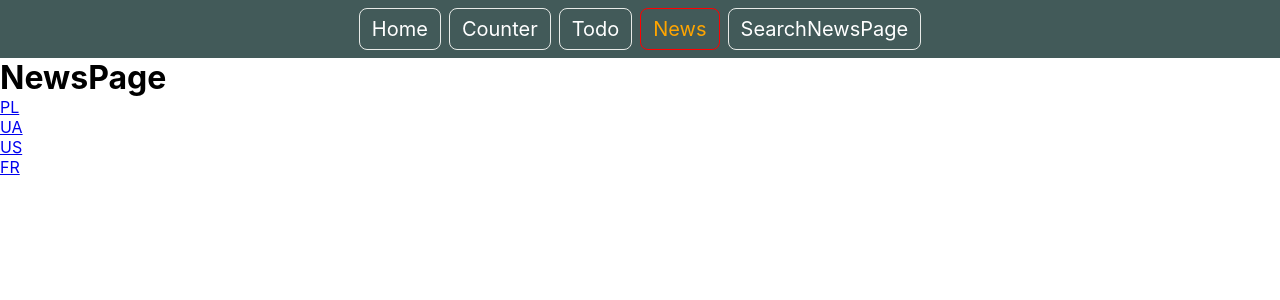
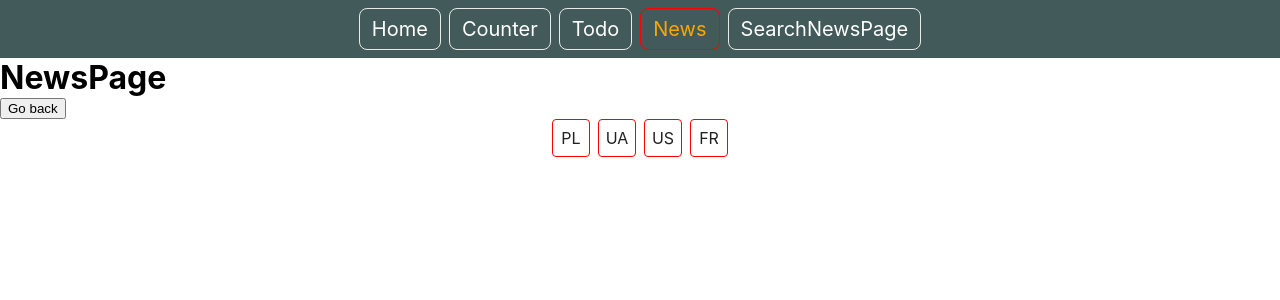
Before and after one commit to Volodymyr-Benkovskyy/volodymyr-react-lessons, a React (Create React App) app: page /news in a window 1280 px wide. Shown: the top 300 px of the page. Built offline with nearby package versions, Linux system fonts and the light colour scheme.

Commit message:
creation and application pagination, state

```diff
--- a/src/components/CountryNews/CountryNews.jsx
+++ b/src/components/CountryNews/CountryNews.jsx
@@ -27,3 +27,7 @@ const CountryNews = () => {
 };
 
 export default CountryNews;
+
+
+
+// CountryNewsNav
--- /dev/null
+++ b/src/components/CountryNewsNav/CountryNewsNav.jsx
@@ -0,0 +1,65 @@
+import { NavLink, useLocation, useNavigate } from "react-router-dom";
+
+import clsx from "clsx";
+import s from "./CountryNewsNav.module.scss";
+
+const CountryNewsNav = () => {
+  const location = useLocation(); // {pathname: "/news", search: "", hash: "", state: lastLocation}
+  return (
+    <ul className={s.list}>
+      <li>
+        <NavLink
+          className={({ isActive }) => clsx(s.link, isActive && s.active)}
+          to="pl"
+          state={location.state}
+        >
+          PL
+        </NavLink>
+      </li>
+      <li>
+        {/* {pathname: "/news", search: "", hash: "", state: laastLocation} */}
+        <NavLink
+          className={({ isActive }) => clsx(s.link, isActive && s.active)}
+          to="ua" // {pathname: "/news/ua", search: "", hash: "", state: null}
+          state={location.state} // lastLocation
+        >
+          UA
+        </NavLink>
+      </li>
+      <li>
+        <NavLink
+          className={({ isActive }) => clsx(s.link, isActive && s.active)}
+          to="us"
+          state={location.state}
+        >
+          US
+        </NavLink>
+      </li>
+      <li>
+        <NavLink
+          className={({ isActive }) => clsx(s.link, isActive && s.active)}
+          to="fr"
+          state={location.state}
+        >
+          FR
+        </NavLink>
+      </li>
+    </ul>
+  );
+};
+
+export default CountryNewsNav;
+
+// const GoBackButton = () => {
+//   const navigate = useNavigate();
+//   const location = useLocation();
+//   return (
+//     <button
+//       onClick={() => {
+//         navigate(location.state);
+//       }}
+//     >
+//       GoBack
+//     </button>
+//   );
+// };
--- /dev/null
+++ b/src/components/CountryNewsNav/CountryNewsNav.module.scss
@@ -0,0 +1,28 @@
+.list {
+    display: flex;
+    margin: 0 auto;
+    justify-content: center;
+    column-gap: 8px;
+}
+
+.link {
+    display: flex;
+    align-items: center;
+    justify-content: center;
+    width: 36px;
+    height: 36px;
+    font-size: 16px;
+    color: #212121;
+    text-decoration: none;
+    border: 1px solid red;
+    border-radius: 4px;
+    transform: scale(1);
+    transition: all 0.3s linear;
+}
+
+.active {
+    border-color: orange;
+    color: green;
+    font-weight: 700;
+    transform: scale(1.1);
+}
--- a/src/components/NewsList/NewsList.module.scss
+++ b/src/components/NewsList/NewsList.module.scss
@@ -1,5 +1,17 @@
 .fotonews {
     height: auto;
     width: 500px;
+    display: block;
+    margin: 0 auto;
+}
 
+.loadMore {
+    display: block;
+    margin: 0 auto;
+    padding: 8px 60px;
+    border: none;
+    background-color: rgba(54, 32, 32, 0.8);
+    color: #a6eaf5;
+    font-size: 26px;
+   // @include border-radius;
 }
--- a/src/components/SearchForm/SearchForm.jsx
+++ b/src/components/SearchForm/SearchForm.jsx
@@ -11,7 +11,7 @@ import {  /* useNavigate, */ useSearchParams} from "react-router-dom"
 
      const handleSubmit = (e) => {
     e.preventDefault();
-         setSearch({ query: input  });
+         setSearch({ query: input, page: 1  });
 
   };
 
--- a/src/components/SearchedNews/SearchedNews.jsx
+++ b/src/components/SearchedNews/SearchedNews.jsx
@@ -1,4 +1,5 @@
 // буде виконувати запит згідно параметрів query  адресного рядка
+
 
 import { useEffect, useState } from "react";
 import { useSearchParams } from "react-router-dom";
@@ -6,23 +7,37 @@ import { getSearchNewsApi } from "../../services/newsApi";
 import NewsList from "../NewsList/NewsList";
 
 const SearchedNews = () => {
-    const [search, setSearch] = useSearchParams();
+    const [search, setSearch] = useSearchParams(); // екземпляр класу URLSearchParams
     const [news, setNews] = useState([]);
     const query = search.get("query");
+     const page = search.get("page");
 
     useEffect(() => {
-        query && getSearchNewsApi(query)
+        query && getSearchNewsApi(query, page)
             .then((news) => setNews(news))
             .catch((err) => console.log(err.messange));
 
-    }, [query]);
+    }, [query, page]);
+
+       const handleChangePage = () => {
+        setSearch({query , page: Number(page) + 1})
+    }
 
 
-    const filteredNews = news.filter((el) => el);
+    //const filteredNews = news.filter((el) => el);
 
-    return <>
-        <NewsList news={filteredNews} />
-    </>;
+    return (
+
+        <>
+            <NewsList news={news }  />
+           <button
+            type="button" onClick={ handleChangePage}>
+                Load More
+           </button>
+
+        </>
+    );
+
 };
 
 export default SearchedNews;
--- a/src/components/TodoForm/TodoForm.module.scss
+++ b/src/components/TodoForm/TodoForm.module.scss
@@ -82,5 +82,5 @@
   background-color: rgba(54, 32, 32, 0.8);
   color: #a6eaf5;
   font-size: 26px;
-  @include border-radius;
+  //@include border-radius;
 }
--- a/src/pages/NewsPage.jsx
+++ b/src/pages/NewsPage.jsx
@@ -1,41 +1,42 @@
+import { Outlet, useLocation, useNavigate } from "react-router-dom";
 
-
-
-
-
-
-
-
-
-
-
-
-import { Link, Outlet } from "react-router-dom";
+import CountryNewsNav from "../components/CountryNewsNav/CountryNewsNav";
+import { Suspense } from "react";
 
 const NewsPage = () => {
+  const navigate = useNavigate();
+  const location = useLocation(); // {pathname: "/news/ua", search: "", hash: "", state: null}
+
+  const handleGoBack = () => {
+    const { state: lastLocation } = location;
+    navigate(lastLocation);
+  };
+
   return (
     <>
       <h1>NewsPage</h1>
-      <ul>
-        <li>
-          <Link to="pl">PL</Link>
-        </li>
-        <li>
-          <Link to="ua">UA</Link>
-        </li>
-        <li>
-          <Link to="us">US</Link>
-        </li>
-        <li>
-          <Link to="fr">FR</Link>
-        </li>
-      </ul>
-      <Outlet />
+      <button onClick={handleGoBack}>Go back</button>
+
+      <CountryNewsNav />
+      <Suspense fallback={<h1>Loading...</h1>}>
+        <Outlet />
+      </Suspense>
     </>
   );
 };
 
 export default NewsPage;
 
+// const n = (l) => {
+//   const defLoc = {
+//     pathname: "",
+//     search: "",
+//     hash: "",
+//     state: "",
+//   };
 
-// CountryNewsNav
+//   push({ ...defLoc, ...l }); // redirect to
+// };
+
+// https://mylogin.github.io/basename/movies-search
+// https://mylogin.github.io/project2
--- a/src/services/newsApi.js
+++ b/src/services/newsApi.js
@@ -18,13 +18,13 @@ export const getCountryNewsApi = (country) => {
 
 // https://newsapi.org/v2/everything?q=bitcoin&apiKey=ff8bb18441504260adbe0ecc126652ff
 
-export const getSearchNewsApi = (query) => {
+export const getSearchNewsApi = (query, page) => {
   return axios
     .get("/everything", {
       params: {
         q: query,
-        page: 1,
-        pageSize: 10,
+        page,
+        pageSize: 5,
         apiKey: API_KEY,
       },
     })
```
Also changed, not shown: src/components/NewsList/NewsList.jsx (+8 -4 lines).
